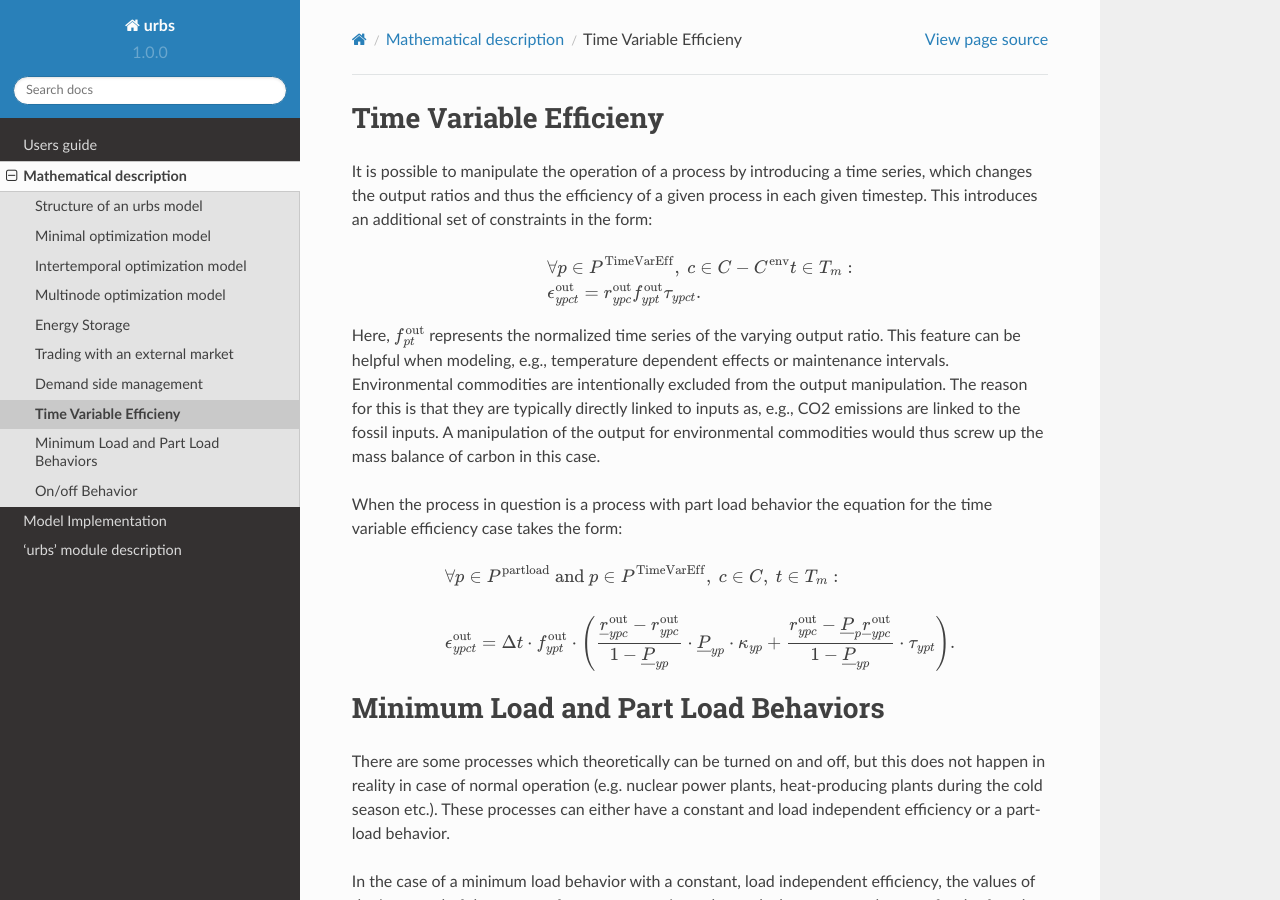
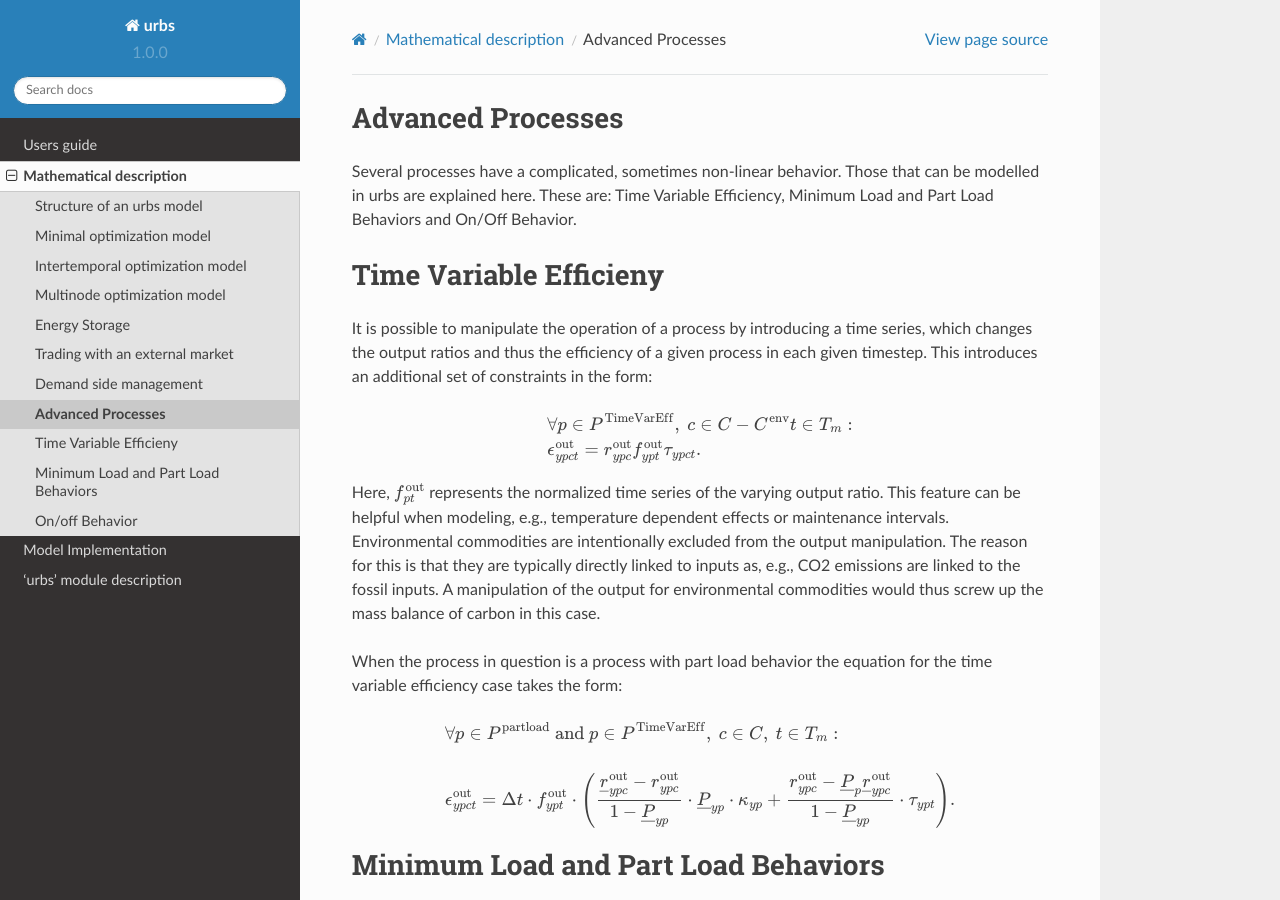
Before and after one commit to tum-ens/urbs, a Sphinx documentation site: the page built from doc/theorydoc/AP_prob.rst, in a window 1280 px wide and 900 px high. Built offline with Sphinx 7.4.7 and the Read the Docs theme 2.0.0, drawn with Linux system fonts in a browser that asks for light colours.

Commit message:
Update AP_prob.rst
Added introduction

```diff
--- a/doc/theorydoc/AP_prob.rst
+++ b/doc/theorydoc/AP_prob.rst
@@ -1,6 +1,12 @@
 .. module:: urbs
 
 .. _theory-AP:
+
+Advanced Processes
+==================
+Several processes have a complicated, sometimes non-linear behavior. Those that
+can be modelled in urbs are explained here. These are: Time Variable Efficiency,
+Minimum Load and Part Load Behaviors and On/Off Behavior.
 
 Time Variable Efficieny
 =======================
```
